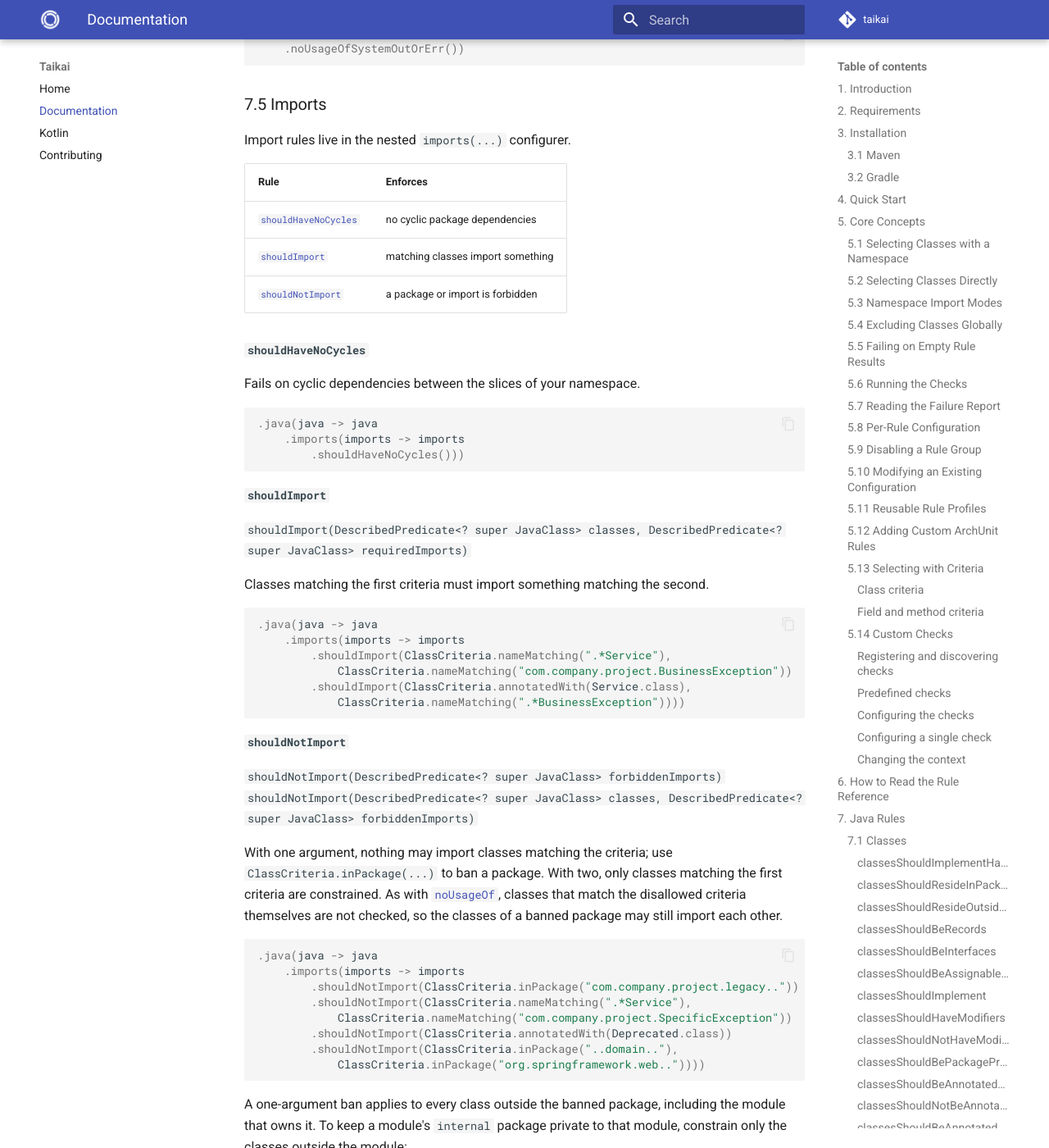
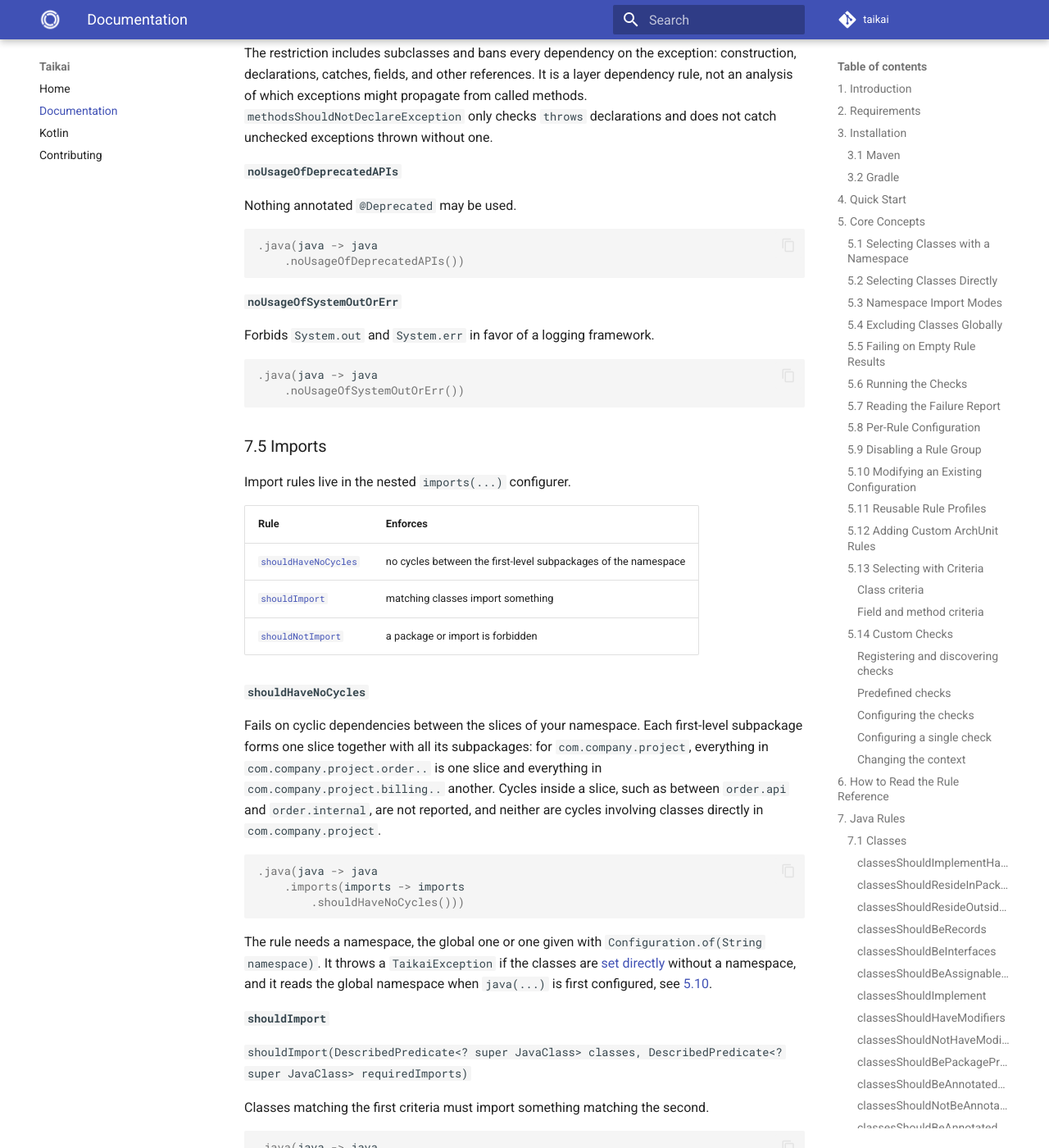
Before and after one commit to enofex/taikai, an MkDocs documentation site: the page built from docs/documentation.md, in a window 1280 px wide and 1400 px high, scrolled down 35419 px. Shown: the whole window at 82% size. Built offline with MkDocs 1.6.1 and Material for MkDocs 9.7.7, drawn with Linux system fonts in a browser that asks for light colours; comment, search, counter and statistics services are not loaded; some of the changed text lies outside the part shown.

Commit message:
Fix JavaDoc and docs

````diff
--- a/docs/documentation.md
+++ b/docs/documentation.md
@@ -460,6 +460,18 @@
 adapted.check();
 ```
 
+`toBuilder()` copies the rules of the instance. They stay in the new configuration even if you call
+`disable()` on the new builder, which only removes the rules added through that builder. To drop a
+rule group per module, share a [profile](#511-reusable-rule-profiles) instead of a built instance.
+
+!!! warning
+    Two rules read the namespace when their rule group is first configured, rather than when they
+    run: [`imports.shouldHaveNoCycles()`](#imports-shouldHaveNoCycles) and
+    [`boot.applicationClassShouldResideInPackage()`](#spring-boot-applicationClassShouldResideInPackage).
+    They throw a `TaikaiException` if no namespace is set yet, and they keep that namespace if it
+    changes later, also through `toBuilder().namespace(...)`. Call `namespace(...)` before
+    configuring them, or give them a namespace with `Configuration.of(String namespace)`.
+
 ### 5.11 Reusable Rule Profiles
 
 A profile is a `Customizer<T>`, where `T` is a configurer type such as `JavaConfigurer` or
@@ -641,7 +653,7 @@
 | `check()` | The class of the check that receives the context. |
 | `projectDirectory()` | The working directory of the test run, which Maven and Gradle set to the directory of the module under test, unless [configured otherwise](#configuring-the-checks). |
 | `namespace()` | The configured namespace, or `null` if classes are configured instead. |
-| `classes()` | The configured classes without test classes and without the [globally excluded classes](#54-excluding-classes-globally). The import of a namespace is cached and shared with the rules. |
+| `classes()` | The configured classes. Classes imported from the namespace exclude test classes and the [globally excluded classes](#54-excluding-classes-globally); classes set with [`classes(...)`](#52-selecting-classes-directly) are used as given, as for the rules. The import of a namespace is cached and shared with the rules. |
 | `classLoader()` | The class loader of the test run, for example to find resources with `getResources(String)`. |
 | `configuration(Class<T>)` | The [configuration](#configuring-a-single-check) of the check as an `Optional`, for example its settings. |
 | `requireConfiguration(Class<T>)` | The configuration of the check, or an `IllegalStateException` naming the check if it is not configured. |
@@ -825,9 +837,13 @@
 Conventions used throughout the reference:
 
 - Rules are fluent and chainable; each returns its configurer.
-- Wherever a rule takes an annotation or a type, there are two overloads: one taking a
+- Wherever a rule takes a single annotation or type, there are two overloads: one taking a
   `Class<?>` literal and one taking a fully qualified name as a `String`. The `String` form exists so
-  you can reference types that are not on the test classpath. Only one form is shown per rule.
+  you can reference types that are not on the test classpath. Only one form is shown per rule. Rules
+  that take several annotations, such as
+  [`classesShouldBeAnnotatedWithAll`](#classesShouldBeAnnotatedWithAll) or
+  [`noSelfInvocationOfProxiedMethods`](#spring-noSelfInvocationOfProxiedMethods), take their fully
+  qualified names only.
 - Rules that apply to a selection of classes take a `DescribedPredicate<? super JavaClass>`,
   usually built with [`ClassCriteria`](#513-selecting-with-criteria), listed as `classes`.
   Rules that select fields or methods by name take `FieldCriteria` or `MethodCriteria`, listed as
@@ -903,7 +919,7 @@
 | [`methodsShouldNotHaveModifiers`](#methodsShouldNotHaveModifiers) | matching methods lack modifiers |
 | [`methodsShouldHaveModifiersForClass`](#methodsShouldHaveModifiersForClass) | methods of matching classes carry modifiers |
 | [`methodsShouldNotHaveModifiersForClass`](#methodsShouldNotHaveModifiersForClass) | methods of matching classes lack modifiers |
-| [`methodsShouldNotExceedMaxParameters`](#methodsShouldNotExceedMaxParameters) | parameter count stays under a limit |
+| [`methodsShouldNotExceedMaxParameters`](#methodsShouldNotExceedMaxParameters) | methods have at most a given number of parameters |
 | [`noUsageOf`](#noUsageOf) | a type is not used |
 | [`noUsageOfDeprecatedAPIs`](#noUsageOfDeprecatedAPIs) | nothing `@Deprecated` is used |
 | [`noUsageOfSystemOutOrErr`](#noUsageOfSystemOutOrErr) | no `System.out` / `System.err` |
@@ -1494,6 +1510,9 @@
 
 `methodsShouldNotExceedMaxParameters(int maxMethodParameters)`
 
+Methods must not declare more parameters than the given maximum; a method with exactly that many
+passes. Constructors are not checked.
+
 ```java
 .java(java -> java
     .methodsShouldNotExceedMaxParameters(6))
@@ -1565,19 +1584,28 @@
 
 | Rule | Enforces |
 |------|----------|
-| [`shouldHaveNoCycles`](#imports-shouldHaveNoCycles) | no cyclic package dependencies |
+| [`shouldHaveNoCycles`](#imports-shouldHaveNoCycles) | no cycles between the first-level subpackages of the namespace |
 | [`shouldImport`](#imports-shouldImport) | matching classes import something |
 | [`shouldNotImport`](#imports-shouldNotImport) | a package or import is forbidden |
 
 #### `shouldHaveNoCycles` { #imports-shouldHaveNoCycles }
 
-Fails on cyclic dependencies between the slices of your namespace.
+Fails on cyclic dependencies between the slices of your namespace. Each first-level subpackage
+forms one slice together with all its subpackages: for `com.company.project`, everything in
+`com.company.project.order..` is one slice and everything in `com.company.project.billing..`
+another. Cycles inside a slice, such as between `order.api` and `order.internal`, are not reported,
+and neither are cycles involving classes directly in `com.company.project`.
 
 ```java
 .java(java -> java
     .imports(imports -> imports
         .shouldHaveNoCycles()))
 ```
+
+The rule needs a namespace, the global one or one given with `Configuration.of(String namespace)`.
+It throws a `TaikaiException` if the classes are [set directly](#52-selecting-classes-directly)
+without a namespace, and it reads the global namespace when `java(...)` is first configured, see
+[5.10](#510-modifying-an-existing-configuration).
 
 #### `shouldImport` { #imports-shouldImport }
 
@@ -1928,15 +1956,15 @@
 | Rule | Enforces |
 |------|----------|
 | [`loggersShouldFollowConventions`](#loggersShouldFollowConventions) | logger fields have a fixed name and modifiers |
-| [`classesShouldUseLogger`](#classesShouldUseLogger) | matching classes declare a logger |
+| [`classesShouldUseLogger`](#classesShouldUseLogger) | matching classes have a logger field |
 
 #### `loggersShouldFollowConventions` { #loggersShouldFollowConventions }
 
 `loggersShouldFollowConventions(Class<?> clazz, String regex)`
 `loggersShouldFollowConventions(Class<?> clazz, String regex, Collection<JavaModifier> requiredModifiers)`
 
-Fields of the given logger type must have a name matching the regex and, optionally, the listed
-modifiers.
+Fields declared with the given logger type or a subtype of it must have a name matching the regex
+and, optionally, the listed modifiers.
 
 ```java
 .logging(logging -> logging
@@ -1954,9 +1982,9 @@
 
 `classesShouldUseLogger(DescribedPredicate<? super JavaClass> classes, Class<?> clazz)`
 
-Classes matching the criteria must declare a field of the given logger type. This is the
-complement of the rule above: one fixes *how* loggers are declared, the other *that* they are
-declared.
+Classes matching the criteria must have a field of exactly the given logger type. A field inherited
+from a superclass counts, a field of a subtype of the logger type does not. The rule complements the
+one above: one fixes *how* loggers are declared, the other *that* a class has one.
 
 ```java
 .logging(logging -> logging
@@ -1986,13 +2014,16 @@
 Throughout this section, "test method" means a method meta-annotated `@Test` or
 `@ParameterizedTest`, and "test class" a class containing such methods.
 
-Three rules select differently, and the difference matters because these rules run over the
-`ONLY_TESTS` import, where every imported class is a test class anyway:
+Four rules select differently. This matters because the `ONLY_TESTS` import contains every class of
+the test sources, including helpers and fixtures without test methods:
 
 - `classesShouldBePackagePrivate(classes)` selects by criteria, and skips interfaces.
 - `classesShouldNotBeAnnotatedWithDisabled` applies to *all* imported classes.
 - `methodsShouldNotBeAnnotatedWithDisabled` applies to *all* imported methods, so it also catches
   `@Disabled` on a `@BeforeEach` or a helper.
+- [`testsShouldBeExecutable`](#junit-testsShouldBeExecutable) applies to all imported classes and
+  follows JUnit's own definition of a test method, which also includes `@TestTemplate` and
+  `@TestFactory` methods.
 
 #### `classesShouldEndWithTest` { #junit-classesShouldEndWithTest }
 
@@ -2332,7 +2363,8 @@
 
 The no-argument overload uses the configured `namespace`, which is what you want in almost every
 project. Its `Configuration` overload uses the namespace of that configuration if one is set, and
-the global `namespace` otherwise:
+the global `namespace` otherwise. The global namespace is read when `spring(...)` is first
+configured, see [5.10](#510-modifying-an-existing-configuration):
 
 ```java
 .spring(spring -> spring
@@ -2371,7 +2403,8 @@
 
 ### 10.4 Configurations
 
-Applies to classes annotated `@Configuration`.
+Applies to classes annotated `@Configuration`, except the `@SpringBootApplication` class: it is a
+configuration class too, but its placement is covered by [Boot](#102-boot) instead.
 
 | Rule | Enforces |
 |------|----------|
@@ -2458,8 +2491,11 @@
 `Configuration` overload.
 
 `shouldBeAnnotatedWithValidated` only flags controllers that actually need it: those with a method
-parameter annotated `@PathVariable` or `@RequestParam` that also carries a validation constraint such
-as `@Min` or `@NotNull`. Without `@Validated` on the class, Spring never evaluates those constraints.
+parameter annotated `@PathVariable` or `@RequestParam` that also carries one of the constraints
+`@NotNull`, `@NotBlank`, `@Size`, `@Min`, `@Max` or `@Pattern`, from `jakarta.validation` or
+`javax.validation`, or an annotation that is annotated with one of them. Other constraints, such as
+`@Positive` or `@Email`, and `@Valid` are not recognized. Without `@Validated` on the class, Spring
+never evaluates those constraints.
 Use `shouldNotBeAnnotatedWithValidated` for the opposite convention, where validation is handled
 elsewhere.
 
@@ -2735,9 +2771,10 @@
 
 *Classes should not be compiled for a newer Java version than configured*
 
-Reads the Java version from the header of every class file of the configuration, without test
-classes and without the [globally excluded classes](#54-excluding-classes-globally), and reports
-the classes compiled for a newer Java version than allowed. Use it to keep a library usable on
+Reads the Java version from the header of every class file of the configuration and reports the
+classes compiled for a newer Java version than allowed. Classes imported from the namespace exclude
+test classes and the [globally excluded classes](#54-excluding-classes-globally); classes set with
+[`classes(...)`](#52-selecting-classes-directly) are checked as given. Use it to keep a library usable on
 older Java versions, even when the build runs on a newer JDK. The check needs the newest allowed
 Java version:
 
@@ -2826,8 +2863,8 @@
 
 ```text
 Check: Project should have the required files
+	/home/dev/project/LICENSE is empty
 	SECURITY.md is missing in /home/dev/project
-	/home/dev/project/LICENSE is empty
 ```
 
 #### `ServiceRegistrationsCheck` { #ServiceRegistrationsCheck }
````
Also changed, not shown: other parts of docs/documentation.md (+6 -6 lines), docs/kotlin.md (+2 -1 lines), 8 other files.
